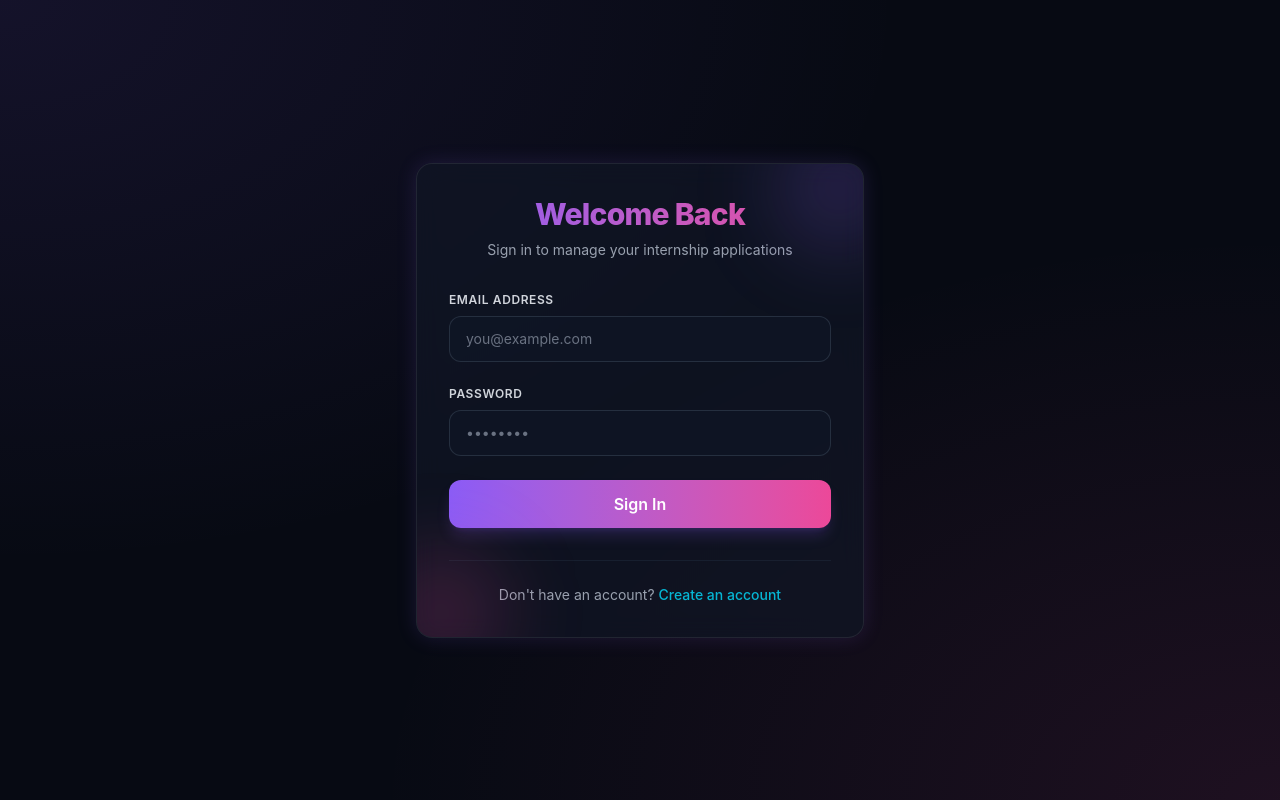
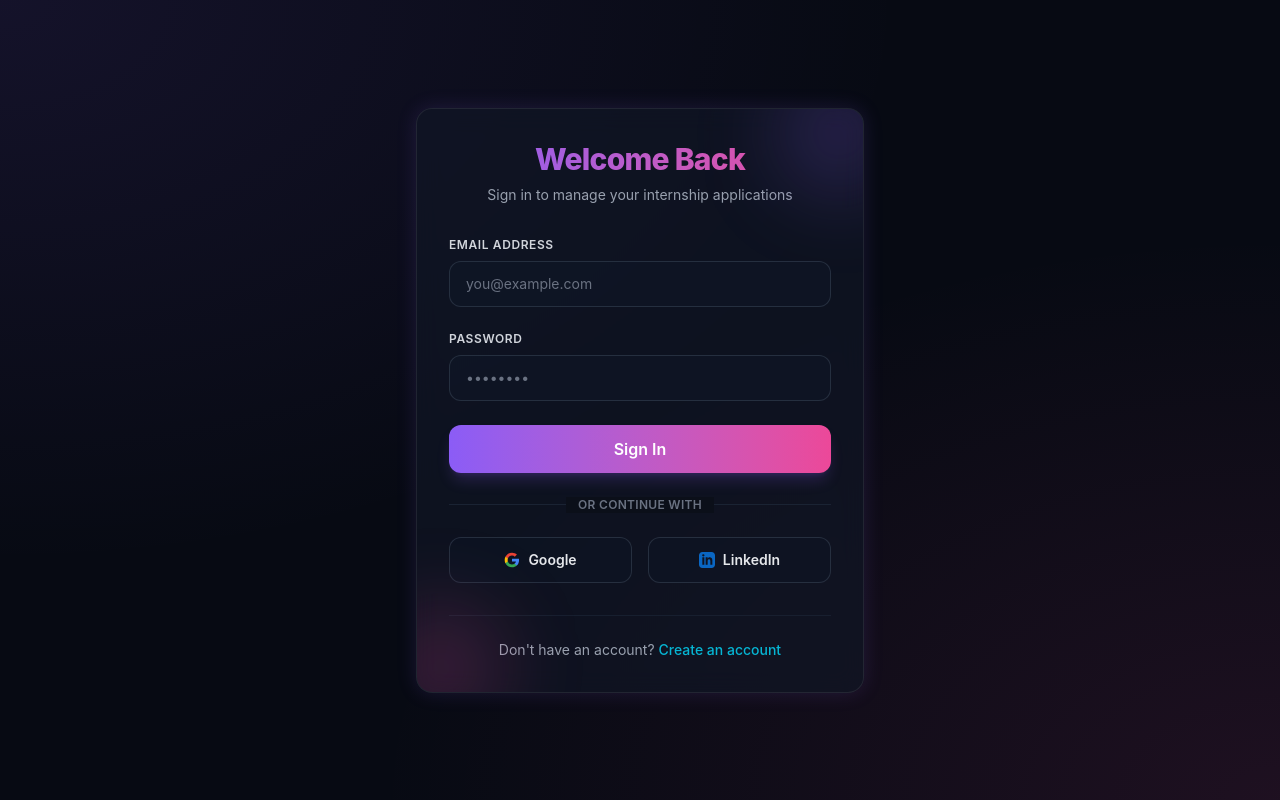
Before and after one commit to ijk037/internship-tracker, a React (Vite) app in the folder web/: page /login in a window 1280 px wide. Built offline with nearby package versions, Linux system fonts and the light colour scheme.

Commit message:
google and linkedin oauth

```diff
--- a/web/src/pages/Login.jsx
+++ b/web/src/pages/Login.jsx
@@ -28,6 +28,21 @@ export default function Login() {
       setErrorMsg(err.message || 'Failed to sign in. Please check your credentials.')
     } finally {
       setLoading(false)
+    }
+  }
+
+  const handleOAuthLogin = async (provider) => {
+    setErrorMsg('')
+    try {
+      const { error } = await supabase.auth.signInWithOAuth({
+        provider,
+        options: {
+          redirectTo: window.location.origin + '/dashboard'
+        }
+      })
+      if (error) throw error
+    } catch (err) {
+      setErrorMsg(err.message || `Failed to sign in with ${provider}.`)
     }
   }
 
@@ -99,6 +114,41 @@ export default function Login() {
           </button>
         </form>
 
+        {/* Divider */}
+        <div className="relative my-6">
+          <div className="absolute inset-0 flex items-center">
+            <div className="w-full border-t border-gray-800/80"></div>
+          </div>
+          <div className="relative flex justify-center text-xs uppercase">
+            <span className="bg-[#0b0f19] px-3 text-gray-500 font-semibold tracking-wide">Or continue with</span>
+          </div>
+        </div>
+
+        {/* OAuth Buttons */}
+        <div className="grid grid-cols-2 gap-4">
+          <button
+            onClick={() => handleOAuthLogin('google')}
+            className="flex items-center justify-center gap-2 px-4 py-3 rounded-xl border border-gray-700/60 bg-gray-900/30 hover:bg-gray-800/40 text-sm font-semibold text-gray-200 transition cursor-pointer transform hover:scale-[1.01]"
+          >
+            <svg className="w-4 h-4" viewBox="0 0 24 24" fill="currentColor">
+              <path d="M22.56 12.25c0-.78-.07-1.53-.2-2.25H12v4.26h5.92c-.26 1.37-1.04 2.53-2.21 3.31v2.77h3.57c2.08-1.92 3.28-4.74 3.28-8.09z" fill="#4285F4"/>
+              <path d="M12 23c2.97 0 5.46-.98 7.28-2.66l-3.57-2.77c-.98.66-2.23 1.06-3.71 1.06-2.86 0-5.29-1.93-6.16-4.53H2.18v2.84C3.99 20.53 7.7 23 12 23z" fill="#34A853"/>
+              <path d="M5.84 14.09c-.22-.66-.35-1.36-.35-2.09s.13-1.43.35-2.09V7.06H2.18C1.43 8.55 1 10.22 1 12s.43 3.45 1.18 4.94l2.85-2.22.81-.63z" fill="#FBBC05"/>
+              <path d="M12 5.38c1.62 0 3.06.56 4.21 1.64l3.15-3.15C17.45 2.09 14.97 1 12 1 7.7 1 3.99 3.47 2.18 7.06l3.66 2.84c.87-2.6 3.3-4.52 6.16-4.52z" fill="#EA4335"/>
+            </svg>
+            Google
+          </button>
+          <button
+            onClick={() => handleOAuthLogin('linkedin')}
+            className="flex items-center justify-center gap-2 px-4 py-3 rounded-xl border border-gray-700/60 bg-gray-900/30 hover:bg-gray-800/40 text-sm font-semibold text-gray-200 transition cursor-pointer transform hover:scale-[1.01]"
+          >
+            <svg className="w-4 h-4 text-[#0A66C2]" viewBox="0 0 24 24" fill="currentColor">
+              <path d="M19 0h-14c-2.761 0-5 2.239-5 5v14c0 2.761 2.239 5 5 5h14c2.762 0 5-2.239 5-5v-14c0-2.761-2.238-5-5-5zm-11 19h-3v-11h3v11zm-1.5-12.268c-.966 0-1.75-.779-1.75-1.75s.784-1.75 1.75-1.75 1.75.779 1.75 1.75-.784 1.75-1.75 1.75zm13.5 12.268h-3v-5.604c0-3.368-4-3.113-4 0v5.604h-3v-11h3v1.765c1.396-2.586 7-2.777 7 2.476v6.759z"/>
+            </svg>
+            LinkedIn
+          </button>
+        </div>
+
         <div className="mt-8 text-center text-sm text-gray-400 border-t border-gray-800/60 pt-6">
           Don't have an account?{' '}
           <Link
--- a/web/src/pages/Signup.jsx
+++ b/web/src/pages/Signup.jsx
@@ -42,6 +42,21 @@ export default function Signup() {
       setErrorMsg(err.message || 'Failed to register account.')
     } finally {
       setLoading(false)
+    }
+  }
+
+  const handleOAuthLogin = async (provider) => {
+    setErrorMsg('')
+    try {
+      const { error } = await supabase.auth.signInWithOAuth({
+        provider,
+        options: {
+          redirectTo: window.location.origin + '/dashboard'
+        }
+      })
+      if (error) throw error
+    } catch (err) {
+      setErrorMsg(err.message || `Failed to sign in with ${provider}.`)
     }
   }
 
@@ -129,6 +144,41 @@ export default function Signup() {
           </button>
         </form>
 
+        {/* Divider */}
+        <div className="relative my-6">
+          <div className="absolute inset-0 flex items-center">
+            <div className="w-full border-t border-gray-800/80"></div>
+          </div>
+          <div className="relative flex justify-center text-xs uppercase">
+            <span className="bg-[#0b0f19] px-3 text-gray-500 font-semibold tracking-wide">Or continue with</span>
+          </div>
+        </div>
+
+        {/* OAuth Buttons */}
+        <div className="grid grid-cols-2 gap-4">
+          <button
+            onClick={() => handleOAuthLogin('google')}
+            className="flex items-center justify-center gap-2 px-4 py-3 rounded-xl border border-gray-700/60 bg-gray-900/30 hover:bg-gray-800/40 text-sm font-semibold text-gray-200 transition cursor-pointer transform hover:scale-[1.01]"
+          >
+            <svg className="w-4 h-4" viewBox="0 0 24 24" fill="currentColor">
+              <path d="M22.56 12.25c0-.78-.07-1.53-.2-2.25H12v4.26h5.92c-.26 1.37-1.04 2.53-2.21 3.31v2.77h3.57c2.08-1.92 3.28-4.74 3.28-8.09z" fill="#4285F4"/>
+              <path d="M12 23c2.97 0 5.46-.98 7.28-2.66l-3.57-2.77c-.98.66-2.23 1.06-3.71 1.06-2.86 0-5.29-1.93-6.16-4.53H2.18v2.84C3.99 20.53 7.7 23 12 23z" fill="#34A853"/>
+              <path d="M5.84 14.09c-.22-.66-.35-1.36-.35-2.09s.13-1.43.35-2.09V7.06H2.18C1.43 8.55 1 10.22 1 12s.43 3.45 1.18 4.94l2.85-2.22.81-.63z" fill="#FBBC05"/>
+              <path d="M12 5.38c1.62 0 3.06.56 4.21 1.64l3.15-3.15C17.45 2.09 14.97 1 12 1 7.7 1 3.99 3.47 2.18 7.06l3.66 2.84c.87-2.6 3.3-4.52 6.16-4.52z" fill="#EA4335"/>
+            </svg>
+            Google
+          </button>
+          <button
+            onClick={() => handleOAuthLogin('linkedin')}
+            className="flex items-center justify-center gap-2 px-4 py-3 rounded-xl border border-gray-700/60 bg-gray-900/30 hover:bg-gray-800/40 text-sm font-semibold text-gray-200 transition cursor-pointer transform hover:scale-[1.01]"
+          >
+            <svg className="w-4 h-4 text-[#0A66C2]" viewBox="0 0 24 24" fill="currentColor">
+              <path d="M19 0h-14c-2.761 0-5 2.239-5 5v14c0 2.761 2.239 5 5 5h14c2.762 0 5-2.239 5-5v-14c0-2.761-2.238-5-5-5zm-11 19h-3v-11h3v11zm-1.5-12.268c-.966 0-1.75-.779-1.75-1.75s.784-1.75 1.75-1.75 1.75.779 1.75 1.75-.784 1.75-1.75 1.75zm13.5 12.268h-3v-5.604c0-3.368-4-3.113-4 0v5.604h-3v-11h3v1.765c1.396-2.586 7-2.777 7 2.476v6.759z"/>
+            </svg>
+            LinkedIn
+          </button>
+        </div>
+
         <div className="mt-8 text-center text-sm text-gray-400 border-t border-gray-800/60 pt-6">
           Already have an account?{' '}
           <Link
```
